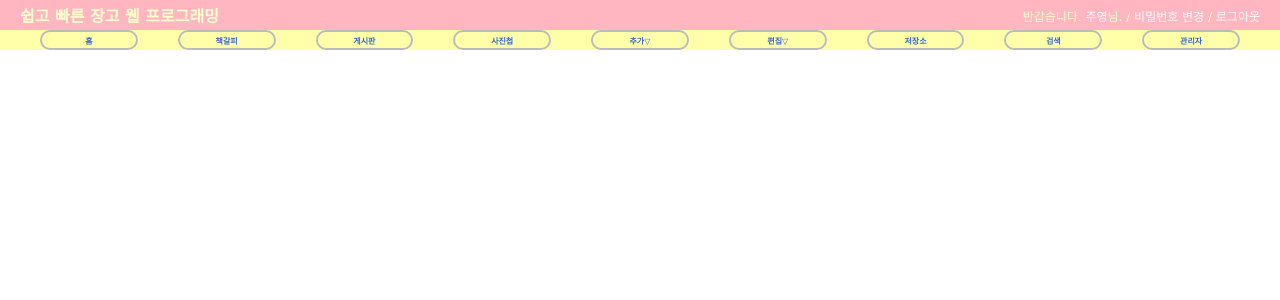
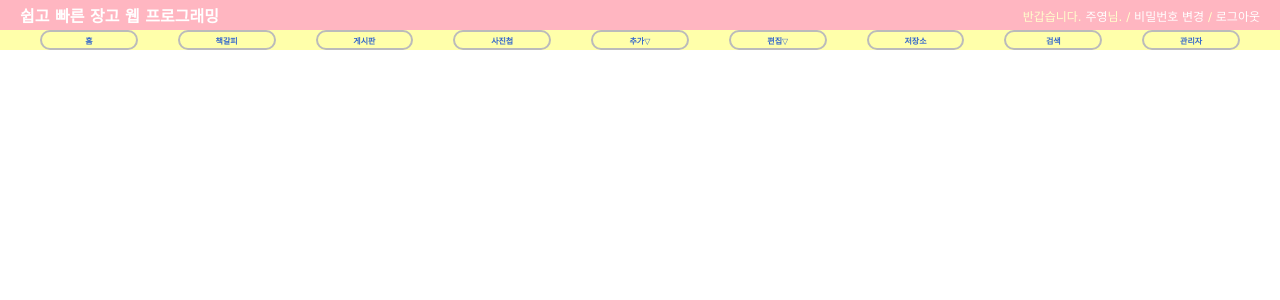
Before and after one commit to lightupthesky961230/myBlog, a Django app: template templates/base.html in a window 1280 px wide. Shown: the top 300 px of the page. Run offline with Django 3.2, Linux system fonts and the light colour scheme; the template is opened without the code that fills it, so the values that code supplies are empty.

Commit message:
Change ...

```diff
--- a/static/css/base.css
+++ b/static/css/base.css
@@ -48,7 +48,7 @@
       display: table-cell;
       vertical-align: middle;
       padding-left: 20px;
-      color: #ffc;
+      color: white;
       font-weight: bold;
       font-size: 16px;
   }
```
